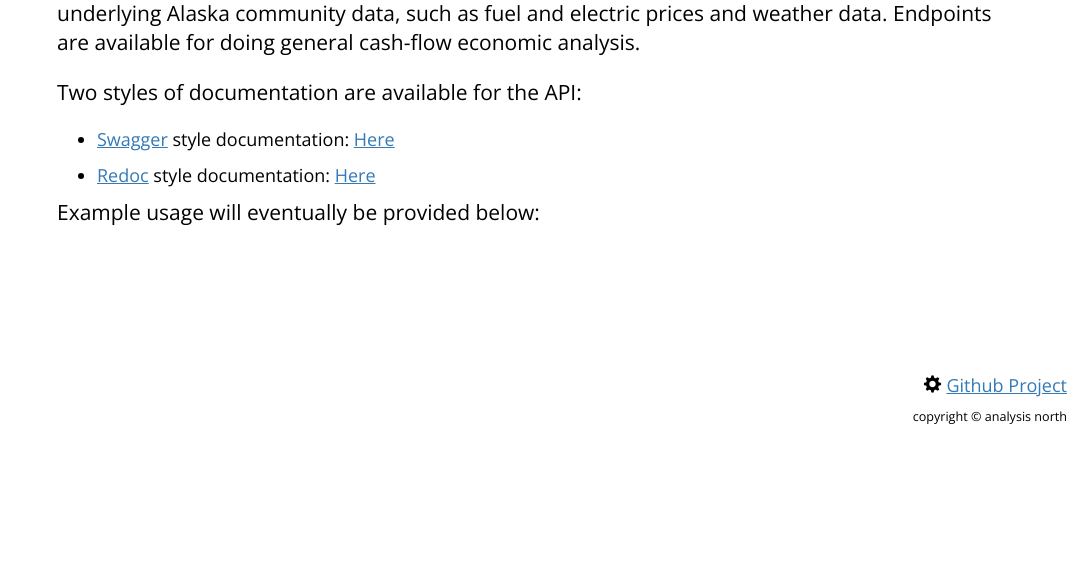
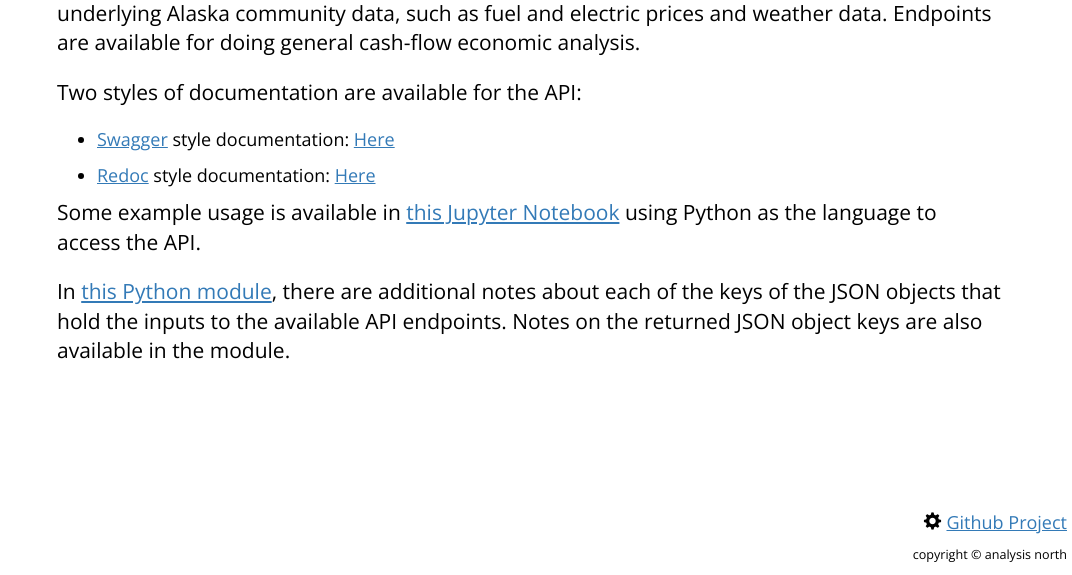
Before and after one commit to alanmitchell/heat-pump-calc-api, a FastAPI app: page / in a window 1280 px wide. Shown: the part 225-800 px from the top of the page, without its empty margins (208-1280 px from the left). Run offline with FastAPI, Linux system fonts and the light colour scheme; some libraries are stand-ins or nearby versions.

Commit message:
Example usage and other documentation links.

```diff
--- a/templates/index.html
+++ b/templates/index.html
@@ -26,7 +26,15 @@
     </ul>
 
     <p class="lead">
-        Example usage will eventually be provided below:
+        Some example usage is available in
+        <a href="https://github.com/alanmitchell/heat-pump-calc-api/blob/main/bin/tests.ipynb">this Jupyter Notebook</a>
+        using Python as the language to access the API.
+    </p>
+
+    <p class="lead">
+        In <a href="https://github.com/alanmitchell/heat-pump-calc-api/blob/main/heat/models.py">this Python module</a>, there are additional notes about each of the keys of the JSON objects that hold the
+        inputs to the available API endpoints.  Notes on the returned JSON object keys are
+        also available in the module.
     </p>
 
     </div>
```
